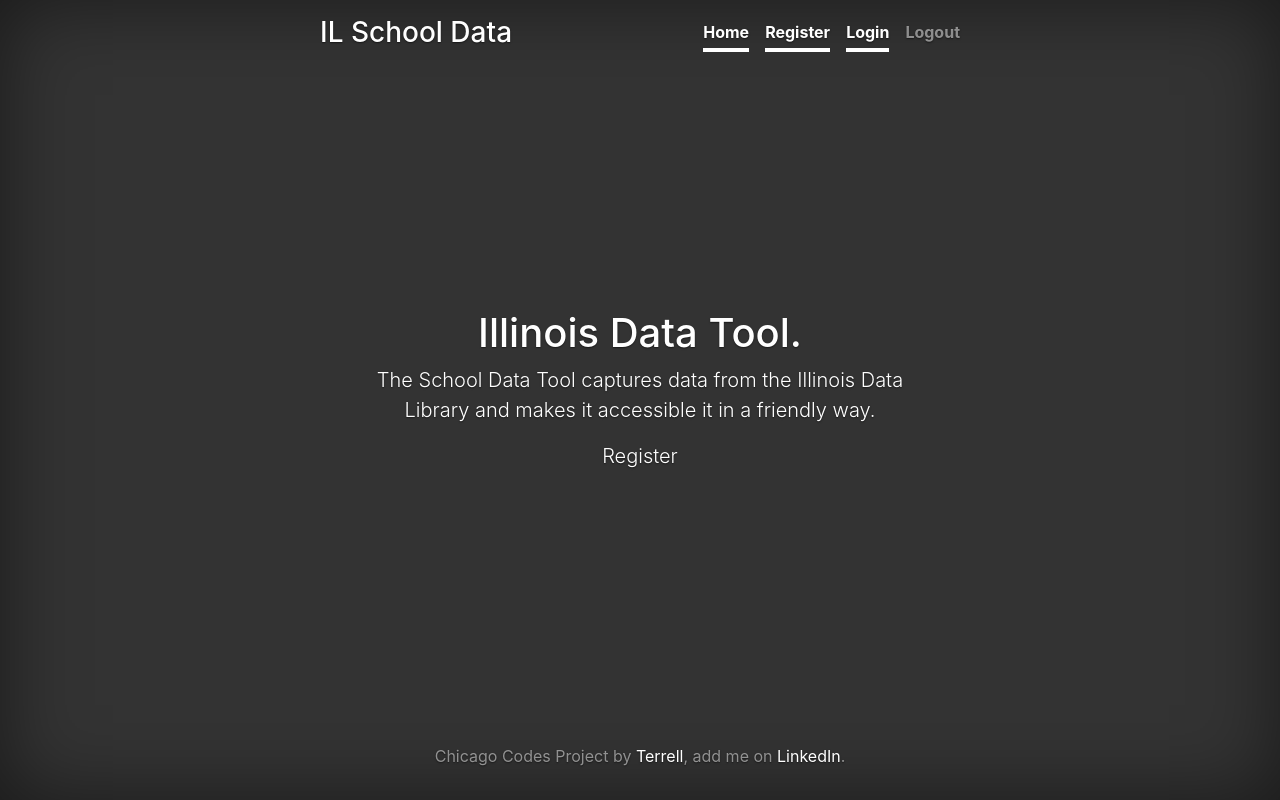
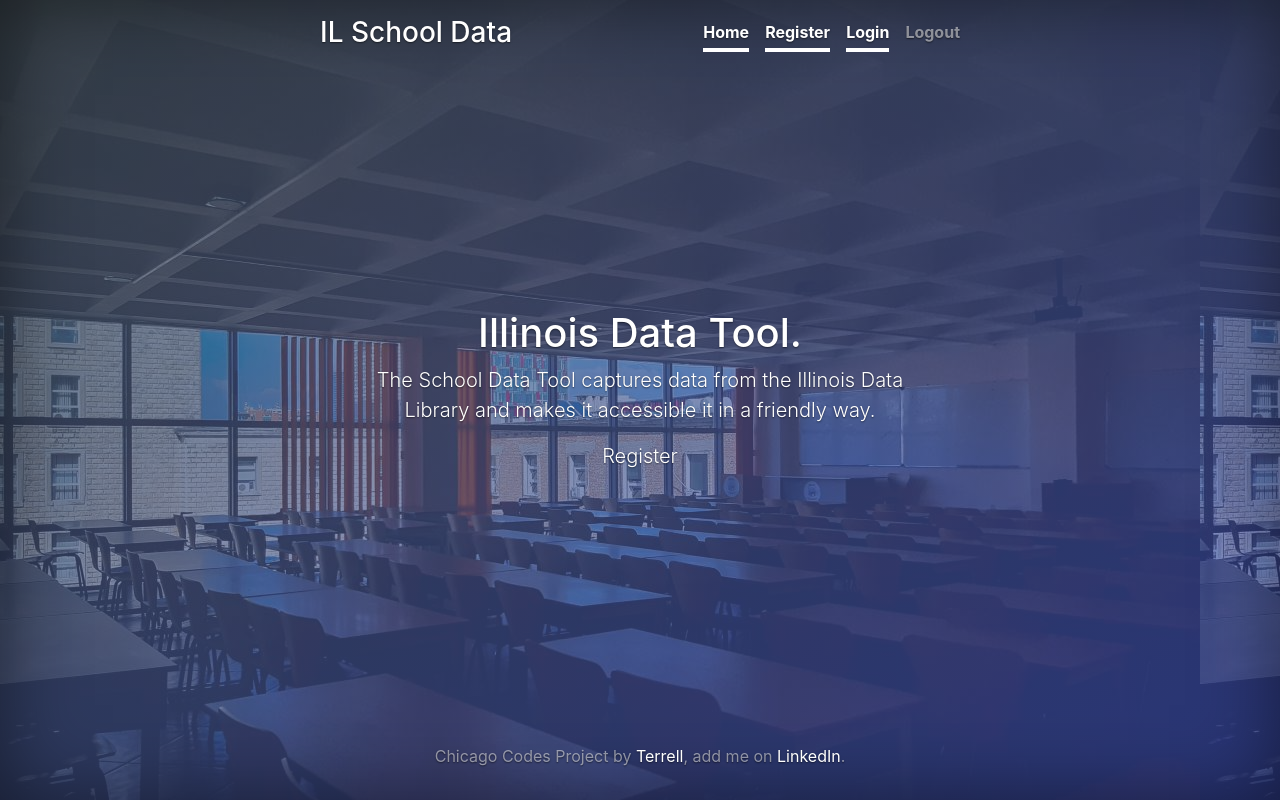
Before and after one commit to Terlam/SchoolData, a Flask app: page / in a window 1280 px wide. Run offline with Flask 2, Linux system fonts and the light colour scheme; some libraries are stand-ins or nearby versions.

Commit message:
images update

```diff
--- a/school_data/static/css/cover.css
+++ b/school_data/static/css/cover.css
@@ -27,7 +27,7 @@ a:hover {
 html,
 body {
   height: 100%;
-  background-color: #333;
+  background-image: linear-gradient(to right bottom, rgba(70, 86, 97, 0.7), rgba(68, 88, 200, 0.6)), url(../images/schoolspace.jpg);
 }
 
 body {
```
Also changed, not shown: school_data/static/images/schoolspace.jpg (added).
